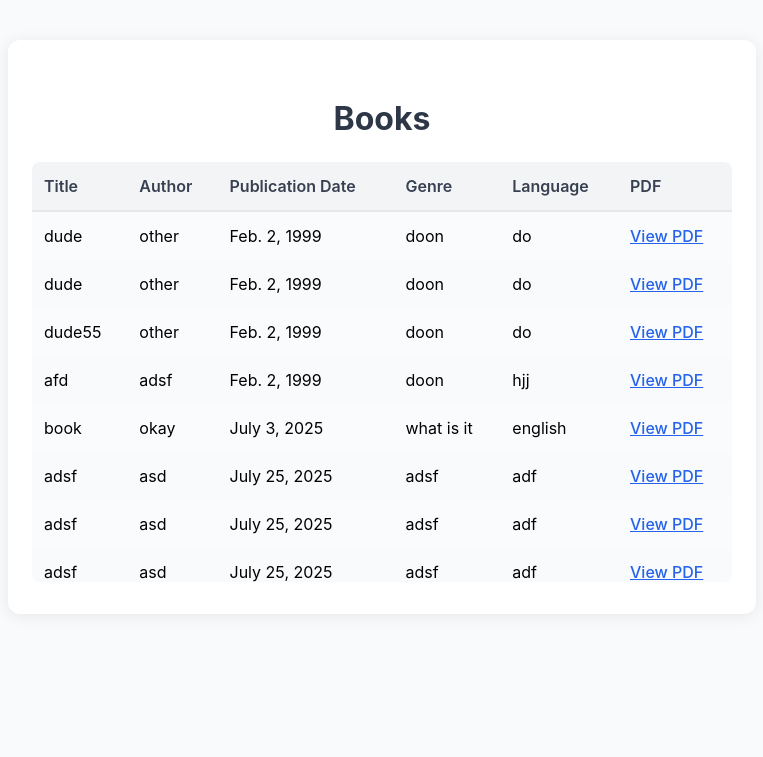
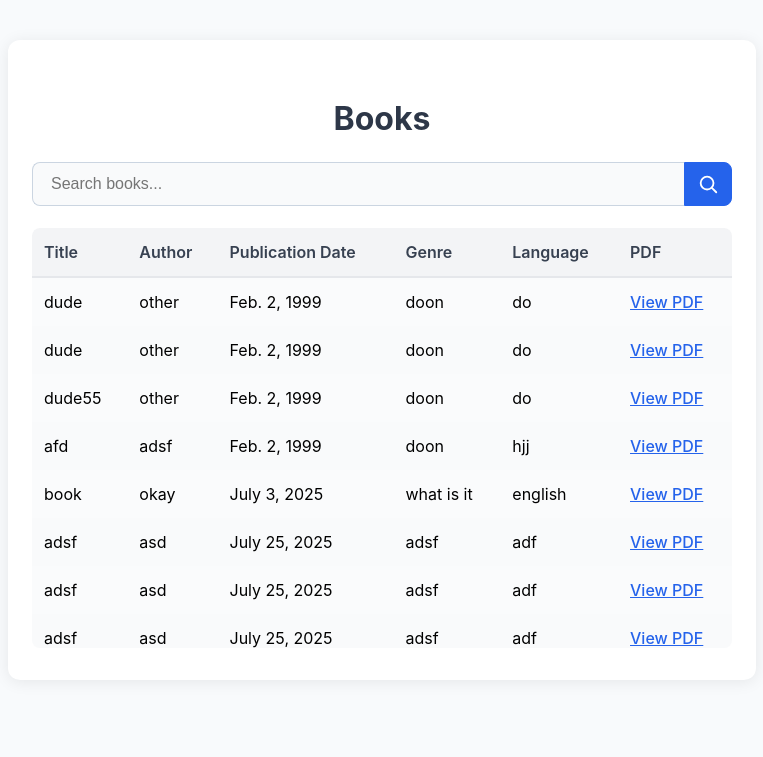
Before and after one commit to alazar445/Digital-Library, a Django app: template custom_admin/templates/custom_admin/display_books.html in a window 1280 px wide. Shown: the part 85-842 px from the top of the page, without its empty margins (266-1029 px from the left). Run offline with Django 5.2, Linux system fonts and the light colour scheme; the template is opened without the code that fills it: values that come from a table or form of the project are taken from there, others are empty; data comes from the database, SQL or seed files in the repository; parts of the project's set-up code (start-up, migrations or seed data) failed here and were passed over.

Commit message:
front-end-search-book

```diff
--- a/custom_admin/templates/custom_admin/display_books.html
+++ b/custom_admin/templates/custom_admin/display_books.html
@@ -129,7 +129,12 @@ table.modern-table a {
 <div class="book-list-section">
     <h2>Books</h2>
     <div class="book-list-flex">
-
+        <form class="search-bar" method="get" action="">
+            <input type="text" name="q" placeholder="Search books..." value="{{ search_query|default:'' }}" />
+            <button type="submit" aria-label="Search">
+                <svg viewBox="0 0 24 24"><circle cx="11" cy="11" r="7" stroke="white" stroke-width="2" fill="none"/><line x1="16.5" y1="16.5" x2="21" y2="21" stroke="white" stroke-width="2" stroke-linecap="round"/></svg>
+            </button>
+        </form>
         <div class="table-scroll-container">
             <table class="modern-table">
                 <thead>
```
